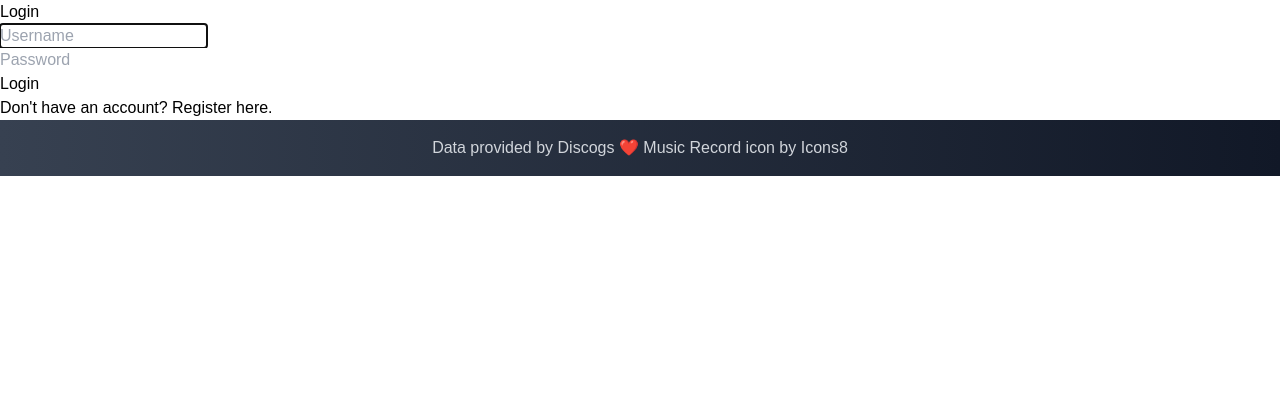
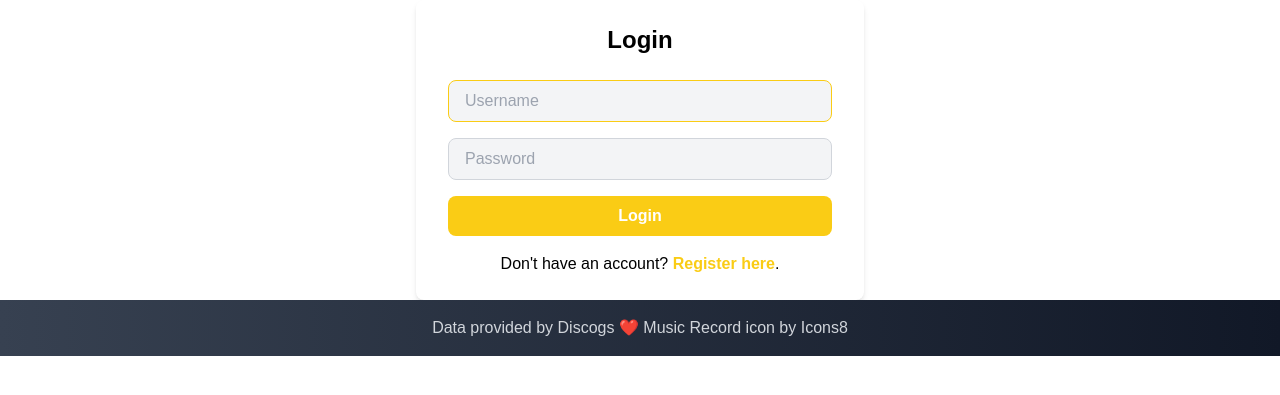
Before and after one commit to mikeygough/discogskiii-django, a Django app: page /firstapp/login in a window 1280 px wide. Shown: the part 64-459 px from the top of the page. Run offline with Django 4.2, Linux system fonts and the light colour scheme; some web fonts are replaced.

Commit message:
style login form

```diff
--- a/discogskiii/firstapp/templates/firstapp/login.html
+++ b/discogskiii/firstapp/templates/firstapp/login.html
@@ -1,22 +1,20 @@
 {% extends "firstapp/layout.html" %} {% block body %}
-
-<h2>Login</h2>
 
 {% if message %}
     <div>{{ message }}</div>
 {% endif %}
 
-<form action="{% url 'firstapp:login' %}" method="post">
+<form action="{% url 'firstapp:login' %}" method="post" class="max-w-md mx-auto bg-white shadow-md rounded-lg px-8 py-6">
     {% csrf_token %}
-    <div>
-        <input autofocus type="text" name="username" placeholder="Username">
+    <h2 class="text-2xl font-bold mb-6 text-center">Login</h2>
+    <div class="mb-4">
+        <input autofocus type="text" name="username" placeholder="Username" class="border border-gray-300 bg-gray-100 rounded-lg py-2 px-4 w-full focus:outline-none focus:border-yellow-400">
     </div>
-    <div>
-        <input type="password" name="password" placeholder="Password">
+    <div class="mb-4">
+        <input type="password" name="password" placeholder="Password" class="border border-gray-300 bg-gray-100 rounded-lg py-2 px-4 w-full focus:outline-none focus:border-yellow-400">
     </div>
-    <input type="submit" value="Login">
+    <input type="submit" value="Login" class="bg-yellow-400 text-white font-bold py-2 px-4 rounded-lg w-full hover:bg-yellow-500">
+    <p class="text-center mt-4">Don't have an account? <a href="{% url 'firstapp:register' %}" class="text-yellow-400 font-bold hover:underline">Register here</a>.</p>
 </form>
 
-Don't have an account? <a href="{% url 'firstapp:register' %}">Register here.</a>
-
 {% endblock %}
--- a/discogskiii/static/css/output.css
+++ b/discogskiii/static/css/output.css
@@ -622,6 +622,18 @@ video {
   margin-left: 0.75rem;
 }
 
+.mb-4 {
+  margin-bottom: 1rem;
+}
+
+.mb-6 {
+  margin-bottom: 1.5rem;
+}
+
+.mt-4 {
+  margin-top: 1rem;
+}
+
 .block {
   display: block;
 }
@@ -708,6 +720,10 @@ video {
 
 .max-w-7xl {
   max-width: 80rem;
+}
+
+.max-w-md {
+  max-width: 28rem;
 }
 
 .flex-1 {
@@ -883,6 +899,16 @@ video {
   background-color: rgb(255 255 255 / var(--tw-bg-opacity));
 }
 
+.bg-gray-700 {
+  --tw-bg-opacity: 1;
+  background-color: rgb(55 65 81 / var(--tw-bg-opacity));
+}
+
+.bg-yellow-400 {
+  --tw-bg-opacity: 1;
+  background-color: rgb(250 204 21 / var(--tw-bg-opacity));
+}
+
 .bg-gradient-to-b {
   background-image: linear-gradient(to bottom, var(--tw-gradient-stops));
 }
@@ -1144,6 +1170,14 @@ video {
      object-fit: scale-down;
 }
 
+.p-2 {
+  padding: 0.5rem;
+}
+
+.p-6 {
+  padding: 1.5rem;
+}
+
 .px-4 {
   padding-left: 1rem;
   padding-right: 1rem;
@@ -1184,6 +1218,11 @@ video {
   padding-right: 0.5rem;
 }
 
+.px-8 {
+  padding-left: 2rem;
+  padding-right: 2rem;
+}
+
 .text-left {
   text-align: left;
 }
@@ -1327,6 +1366,11 @@ video {
 .text-blue-900 {
   --tw-text-opacity: 1;
   color: rgb(30 58 138 / var(--tw-text-opacity));
+}
+
+.text-yellow-400 {
+  --tw-text-opacity: 1;
+  color: rgb(250 204 21 / var(--tw-text-opacity));
 }
 
 .shadow-sm {
@@ -1335,6 +1379,12 @@ video {
   box-shadow: var(--tw-ring-offset-shadow, 0 0 #0000), var(--tw-ring-shadow, 0 0 #0000), var(--tw-shadow);
 }
 
+.shadow-md {
+  --tw-shadow: 0 4px 6px -1px rgb(0 0 0 / 0.1), 0 2px 4px -2px rgb(0 0 0 / 0.1);
+  --tw-shadow-colored: 0 4px 6px -1px var(--tw-shadow-color), 0 2px 4px -2px var(--tw-shadow-color);
+  box-shadow: var(--tw-ring-offset-shadow, 0 0 #0000), var(--tw-ring-shadow, 0 0 #0000), var(--tw-shadow);
+}
+
 .ring-1 {
   --tw-ring-offset-shadow: var(--tw-ring-inset) 0 0 0 var(--tw-ring-offset-width) var(--tw-ring-offset-color);
   --tw-ring-shadow: var(--tw-ring-inset) 0 0 0 calc(1px + var(--tw-ring-offset-width)) var(--tw-ring-color);
@@ -1400,6 +1450,11 @@ video {
   background-color: rgb(249 250 251 / var(--tw-bg-opacity));
 }
 
+.hover\:bg-yellow-500:hover {
+  --tw-bg-opacity: 1;
+  background-color: rgb(234 179 8 / var(--tw-bg-opacity));
+}
+
 .hover\:from-orange-400:hover {
   --tw-gradient-from: #fb923c var(--tw-gradient-from-position);
   --tw-gradient-to: rgb(251 146 60 / 0) var(--tw-gradient-to-position);
@@ -1425,8 +1480,22 @@ video {
   color: rgb(255 255 255 / var(--tw-text-opacity));
 }
 
+.hover\:underline:hover {
+  text-decoration-line: underline;
+}
+
 .focus\:z-20:focus {
   z-index: 20;
+}
+
+.focus\:border-yellow-400:focus {
+  --tw-border-opacity: 1;
+  border-color: rgb(250 204 21 / var(--tw-border-opacity));
+}
+
+.focus\:outline-none:focus {
+  outline: 2px solid transparent;
+  outline-offset: 2px;
 }
 
 .focus\:outline-offset-0:focus {
```
